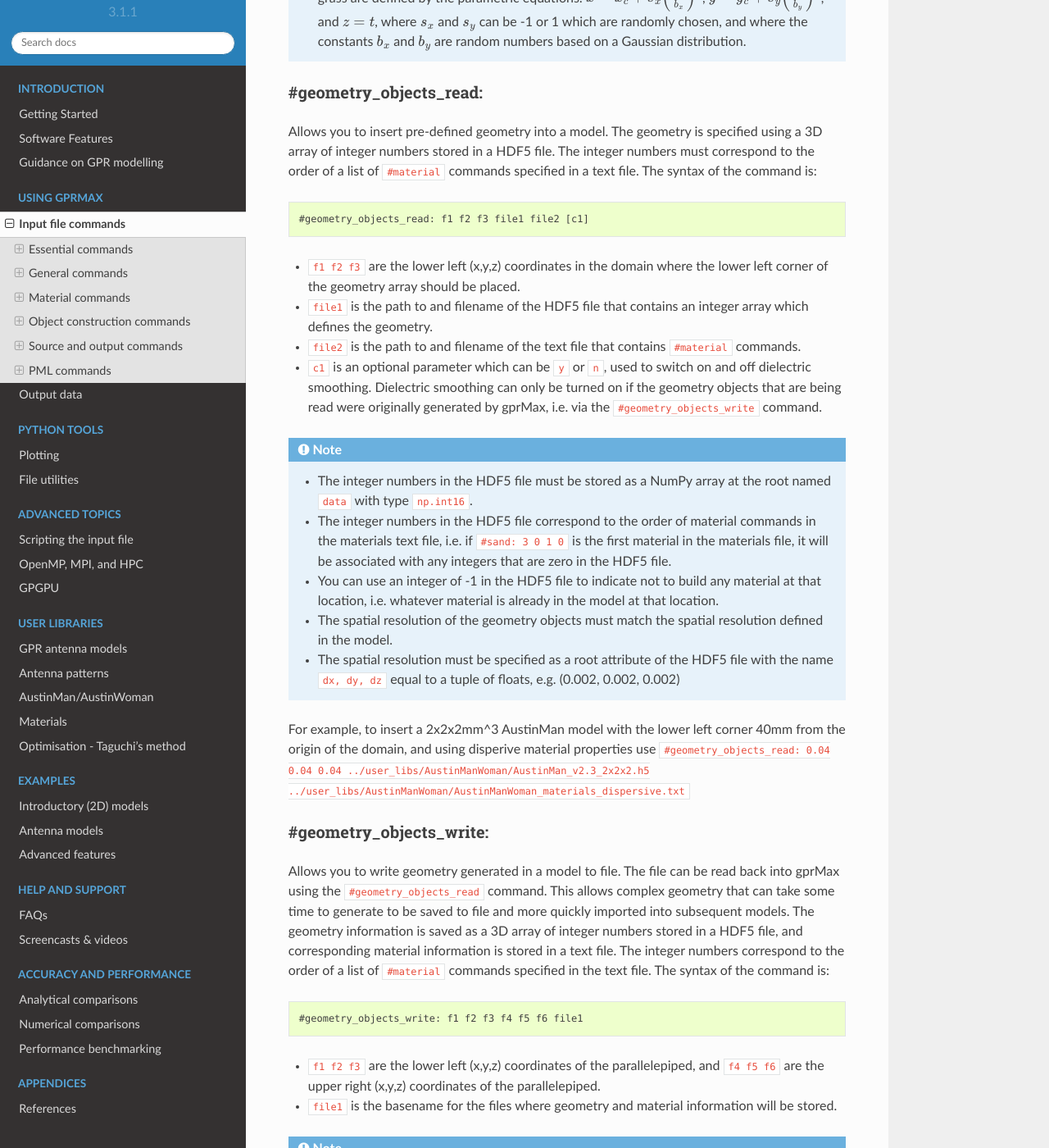
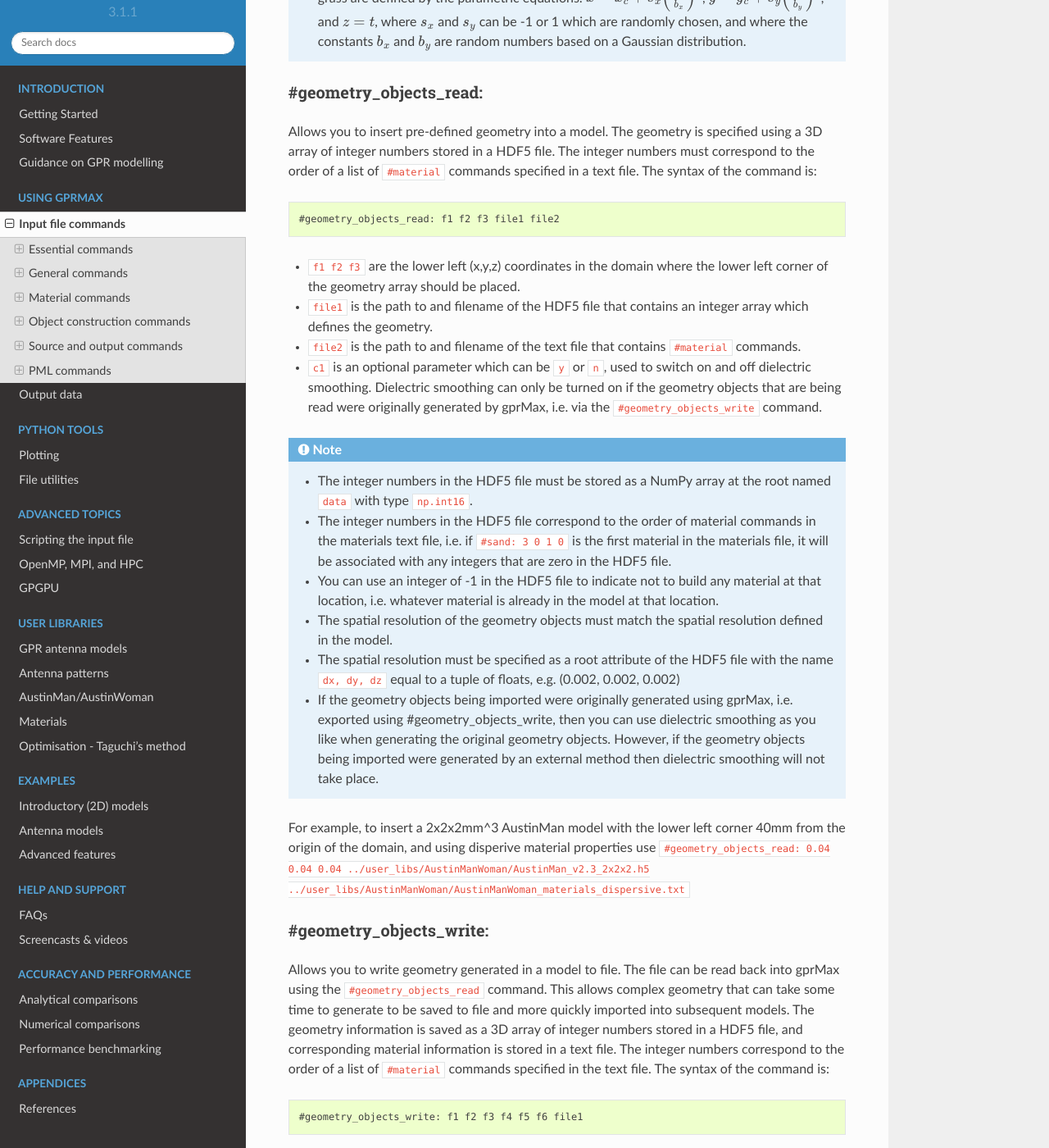
Before and after one commit to gprMax/gprMax, a Sphinx documentation site: the page built from docs/source/input.rst, in a window 1280 px wide and 1400 px high, scrolled down 17947 px. Shown: the whole window at 82% size. Built offline with Sphinx 7.4.7 and the Read the Docs theme 2.0.0, drawn with Linux system fonts in a browser that asks for light colours.

Commit message:
Corrected information on dielectric smoothing for the #geometry_objects_read command.

```diff
--- a/docs/source/input.rst
+++ b/docs/source/input.rst
@@ -606,7 +606,7 @@ Allows you to insert pre-defined geometry into a model. The geometry is specifie
 
 .. code-block:: none
 
-    #geometry_objects_read: f1 f2 f3 file1 file2 [c1]
+    #geometry_objects_read: f1 f2 f3 file1 file2
 
 * ``f1 f2 f3`` are the lower left (x,y,z) coordinates in the domain where the lower left corner of the geometry array should be placed.
 * ``file1`` is the path to and filename of the HDF5 file that contains an integer array which defines the geometry.
@@ -620,6 +620,7 @@ Allows you to insert pre-defined geometry into a model. The geometry is specifie
     * You can use an integer of -1 in the HDF5 file to indicate not to build any material at that location, i.e. whatever material is already in the model at that location.
     * The spatial resolution of the geometry objects must match the spatial resolution defined in the model.
     * The spatial resolution must be specified as a root attribute of the HDF5 file with the name ``dx, dy, dz`` equal to a tuple of floats, e.g. (0.002, 0.002, 0.002)
+    * If the geometry objects being imported were originally generated using gprMax, i.e. exported using #geometry_objects_write, then you can use dielectric smoothing as you like when generating the original geometry objects. However, if the geometry objects being imported were generated by an external method then dielectric smoothing will not take place.
 
 For example, to insert a 2x2x2mm^3 AustinMan model with the lower left corner 40mm from the origin of the domain, and using disperive material properties use ``#geometry_objects_read: 0.04 0.04 0.04 ../user_libs/AustinManWoman/AustinMan_v2.3_2x2x2.h5 ../user_libs/AustinManWoman/AustinManWoman_materials_dispersive.txt``
 
```
